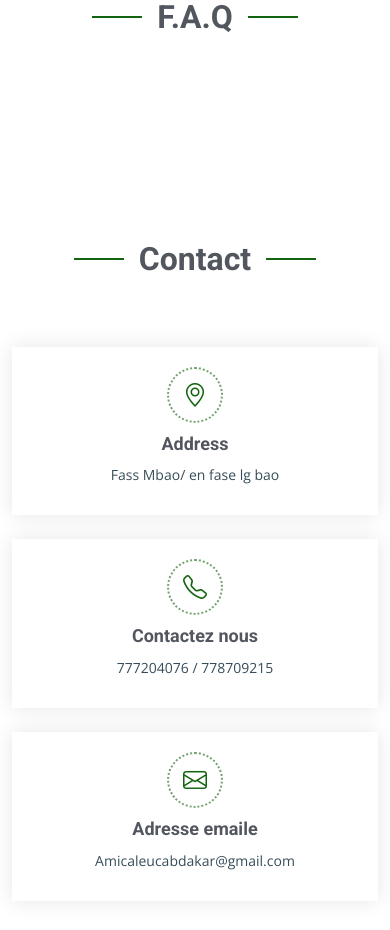
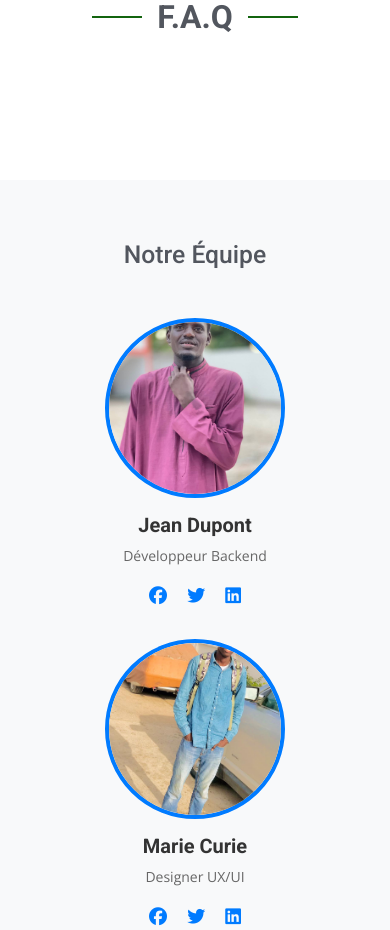
Before and after one commit to Mourtada-seck/Ucab_Amical, a PHP site: page / in a window 390 px wide. Shown: the part 2656-3586 px from the top of the page. Run offline with PHP 8.4, Linux system fonts and the light colour scheme; data that the repository does not hold is empty; some libraries are stand-ins or nearby versions; grey boxes are pictures that could not be loaded.

Commit message:
ajout section equipe

```diff
--- a/index.php
+++ b/index.php
@@ -28,11 +28,9 @@
         require_once("view/sections/vitrine/faq.php")
     ?>
      </div>
-     <!-- <div id="galarieFolio">
-    <?php
-        // require_once("view/sections/vitrine/galarieFolio.php")
-    ?>
-  </div> -->
+
+     <!-- ======= Section Equipe ======= -->
+     <?php require_once("view/sections/vitrine/equipes.php")?>
 
 
 
--- a/view/sections/vitrine/contact.php
+++ b/view/sections/vitrine/contact.php
@@ -154,7 +154,7 @@
                         <!-- messsage -->
                         <div class="col-md-12 mt-3">
                             <textarea required name="message" id="message" rows="6" class="form-control placeholder="
-                                Votre message""></textarea>
+                                Votre message=""></textarea>
                         </div>
                         <!-- Botton d'envoie -->
                         <div class="col-md-12 text-center">
--- a/view/sections/vitrine/equipes.php
+++ b/view/sections/vitrine/equipes.php
@@ -0,0 +1,111 @@
+<style>
+.team-section {
+    background: #f8f9fa;
+    padding: 60px 0;
+}
+
+.team-member {
+    text-align: center;
+    margin-bottom: 30px;
+    transition: transform 0.3s ease-in-out;
+}
+
+.team-member:hover {
+    transform: translateY(-10px);
+}
+
+.team-member img {
+    width: 180px;
+    height: 180px;
+    border-radius: 50%;
+    object-fit: cover;
+    border: 4px solid #007bff;
+}
+
+.team-member h5 {
+    margin-top: 15px;
+    font-weight: bold;
+    color: #333;
+}
+
+.team-member p {
+    color: #666;
+    font-size: 14px;
+}
+
+.social-icons a {
+    color: #007bff;
+    font-size: 18px;
+    margin: 0 8px;
+    transition: color 0.3s;
+}
+
+.social-icons a:hover {
+    color: #0056b3;
+}
+</style>
+
+
+<section class="team-section text-center">
+    <div class="container">
+        <h2 class="mb-5">Notre Équipe</h2>
+        <div class="row">
+            <!-- Membre 1 -->
+            <div class="col-lg-3 col-md-6">
+                <div class="team-member">
+                    <img src="public/images/equipe/7e8203a2-441f-4953-8d62-99c585180799.jpg" alt="Membre 1">
+                    <h5>Jean Dupont</h5>
+                    <p>Développeur Backend</p>
+                    <div class="social-icons">
+                        <a href="#"><i class="fab fa-facebook"></i></a>
+                        <a href="#"><i class="fab fa-twitter"></i></a>
+                        <a href="#"><i class="fab fa-linkedin"></i></a>
+                    </div>
+                </div>
+            </div>
+            <!-- Membre 2 -->
+            <div class="col-lg-3 col-md-6">
+                <div class="team-member">
+                    <img src="public/images/equipe/img2.jpg" alt="Membre 2">
+                    <h5>Marie Curie</h5>
+                    <p>Designer UX/UI</p>
+                    <div class="social-icons">
+                        <a href="#"><i class="fab fa-facebook"></i></a>
+                        <a href="#"><i class="fab fa-twitter"></i></a>
+                        <a href="#"><i class="fab fa-linkedin"></i></a>
+                    </div>
+                </div>
+            </div>
+            <!-- Membre 3 -->
+            <div class="col-lg-3 col-md-6">
+                <div class="team-member">
+                    <img src="public/images/equipe/img3.jpeg" alt="Membre 3">
+                    <h5>Albert Einstein</h5>
+                    <p>Ingénieur IA</p>
+                    <div class="social-icons">
+                        <a href="#"><i class="fab fa-facebook"></i></a>
+                        <a href="#"><i class="fab fa-twitter"></i></a>
+                        <a href="#"><i class="fab fa-linkedin"></i></a>
+                    </div>
+                </div>
+            </div>
+
+            <!-- Membre 4 -->
+            <div class="col-lg-3 col-md-6">
+                <div class="team-member">
+                    <img src="public/images/equipe/img3.jpeg" alt="Membre 3">
+                    <h5>Albert Einstein</h5>
+                    <p>Ingénieur IA</p>
+                    <div class="social-icons">
+                        <a href="#"><i class="fab fa-facebook"></i></a>
+                        <a href="#"><i class="fab fa-twitter"></i></a>
+                        <a href="#"><i class="fab fa-linkedin"></i></a>
+                    </div>
+                </div>
+            </div>
+
+
+
+        </div>
+    </div>
+</section>
```
Also changed, not shown: view/sections/admin/menuGaucheHaut.php (+11 -39 lines), public/images/equipe/7e8203a2-441f-4953-8d62-99c585180799.jpg (added), public/images/equipe/img2.jpg (added), public/images/equipe/img3.jpeg (added).
